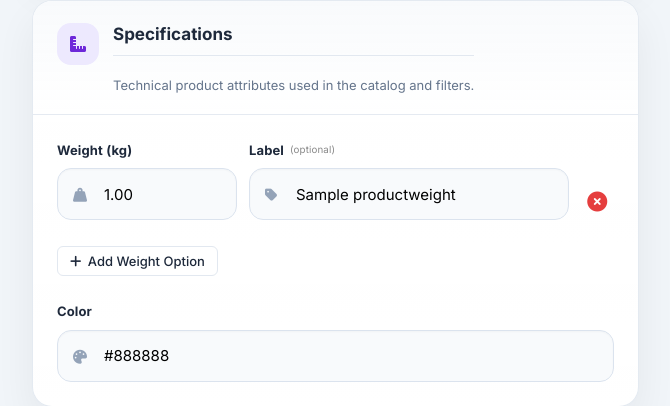
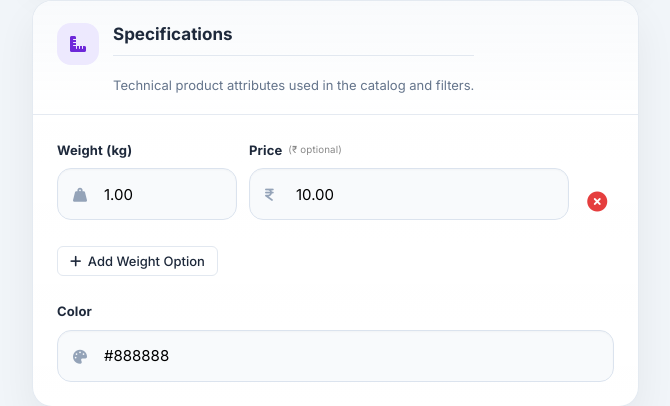
Before and after one commit to Naman7564/Glowall, a Django app: page /admin/products/1/edit/ in a window 1280 px wide. Shown: the part 842-1248 px from the top of the page, without its empty margins (248-918 px from the left). Run offline with Django 5.2, Linux system fonts and the light colour scheme; a user stored in the database is signed in; tables that the repository leaves empty hold one stand-in row (values such as "Sample post"); grey boxes marked "Sample" are stand-in pictures.

Commit message:
Replace weight label with price field on ProductWeight model

```diff
--- a/tiles_catalog/admin_panel/forms.py
+++ b/tiles_catalog/admin_panel/forms.py
@@ -215,7 +215,7 @@ class ProductWeightForm(forms.ModelForm):
 
     class Meta:
         model = ProductWeight
-        fields = ['value_kg', 'label', 'order']
+        fields = ['value_kg', 'price', 'order']
         widgets = {
             'value_kg': forms.NumberInput(attrs={
                 'class': 'form-control',
@@ -223,9 +223,11 @@ class ProductWeightForm(forms.ModelForm):
                 'step': '0.01',
                 'min': '0',
             }),
-            'label': forms.TextInput(attrs={
+            'price': forms.NumberInput(attrs={
                 'class': 'form-control',
-                'placeholder': 'e.g. Per Box, Per Piece (optional)',
+                'placeholder': 'Price in ₹ (optional)',
+                'step': '0.01',
+                'min': '0',
             }),
             'order': forms.HiddenInput(),
         }
--- a/tiles_catalog/catalog/admin.py
+++ b/tiles_catalog/catalog/admin.py
@@ -11,7 +11,7 @@ class ProductImageInline(admin.TabularInline):
 class ProductWeightInline(admin.TabularInline):
     model = ProductWeight
     extra = 1
-    fields = ['value_kg', 'label', 'order']
+    fields = ['value_kg', 'price', 'order']
 
 
 class GMTCodeFilter(admin.SimpleListFilter):
--- a/tiles_catalog/catalog/models.py
+++ b/tiles_catalog/catalog/models.py
@@ -61,10 +61,12 @@ class ProductWeight(models.Model):
         decimal_places=2,
         help_text='Weight in kilograms'
     )
-    label = models.CharField(
-        max_length=100,
+    price = models.DecimalField(
+        max_digits=10,
+        decimal_places=2,
         blank=True,
-        help_text='Optional label, e.g. "Per Box" or "Per Piece"'
+        null=True,
+        help_text='Price for this weight option (optional)'
     )
     order = models.PositiveIntegerField(default=0, help_text='Display order (lower first)')
 
@@ -73,8 +75,9 @@ class ProductWeight(models.Model):
 
     def __str__(self):
         display = format(self.value_kg, 'f').rstrip('0').rstrip('.')
-        if self.label:
-            return f'{display} kg ({self.label})'
+        if self.price is not None:
+            price_text = format(self.price, 'f').rstrip('0').rstrip('.')
+            return f'{display} kg — ₹{price_text}'
         return f'{display} kg'
 
 
@@ -160,8 +163,9 @@ class Product(models.Model):
             parts = []
             for w in weight_entries:
                 val = format(w.value_kg, 'f').rstrip('0').rstrip('.')
-                if w.label:
-                    parts.append(f'{val} kg ({w.label})')
+                if w.price is not None:
+                    price_text = format(w.price, 'f').rstrip('0').rstrip('.')
+                    parts.append(f'{val} kg \u2014 \u20b9{price_text}')
                 else:
                     parts.append(f'{val} kg')
             return ' / '.join(parts)
--- a/tiles_catalog/templates/admin_panel/product_form.html
+++ b/tiles_catalog/templates/admin_panel/product_form.html
@@ -131,14 +131,14 @@
                                         <span class="error">{{ wf.value_kg.errors.0 }}</span>
                                         {% endif %}
                                     </div>
-                                    <div class="form-group weight-field-label">
-                                        <label for="{{ wf.label.id_for_label }}">Label <span class="field-hint-inline">(optional)</span></label>
+                                    <div class="form-group weight-field-price">
+                                        <label for="{{ wf.price.id_for_label }}">Price <span class="field-hint-inline">(&#8377; optional)</span></label>
                                         <div class="field-shell">
-                                            <span class="field-icon"><i class="fas fa-tag"></i></span>
-                                            {{ wf.label }}
+                                            <span class="field-icon"><i class="fas fa-indian-rupee-sign"></i></span>
+                                            {{ wf.price }}
                                         </div>
-                                        {% if wf.label.errors %}
-                                        <span class="error">{{ wf.label.errors.0 }}</span>
+                                        {% if wf.price.errors %}
+                                        <span class="error">{{ wf.price.errors.0 }}</span>
                                         {% endif %}
                                     </div>
                                     <button type="button" class="btn-weight-remove" aria-label="Remove weight" title="Remove">
@@ -168,11 +168,11 @@
                                             <input type="number" name="weights-__wprefix__-value_kg" class="form-control" placeholder="Weight in kg" step="0.01" min="0">
                                         </div>
                                     </div>
-                                    <div class="form-group weight-field-label">
-                                        <label>Label <span class="field-hint-inline">(optional)</span></label>
+                                    <div class="form-group weight-field-price">
+                                        <label>Price <span class="field-hint-inline">(&#8377; optional)</span></label>
                                         <div class="field-shell">
-                                            <span class="field-icon"><i class="fas fa-tag"></i></span>
-                                            <input type="text" name="weights-__wprefix__-label" class="form-control" placeholder="e.g. Per Box, Per Piece (optional)">
+                                            <span class="field-icon"><i class="fas fa-indian-rupee-sign"></i></span>
+                                            <input type="number" name="weights-__wprefix__-price" class="form-control" placeholder="Price in &#8377; (optional)" step="0.01" min="0">
                                         </div>
                                     </div>
                                     <button type="button" class="btn-weight-remove" aria-label="Remove weight" title="Remove">
@@ -808,7 +808,7 @@ document.addEventListener('DOMContentLoaded', () => {
     flex-wrap: wrap;
 }
 .weight-field-value { flex: 0 0 180px; min-width: 140px; margin-bottom: 0 !important; }
-.weight-field-label { flex: 1 1 200px; margin-bottom: 0 !important; }
+.weight-field-price { flex: 1 1 200px; margin-bottom: 0 !important; }
 .weight-row-meta { display: none; }
 .btn-weight-remove {
     flex: 0 0 auto;
```
Also changed, not shown: tiles_catalog/catalog/migrations/0016_productweight_label_to_price.py (added).
